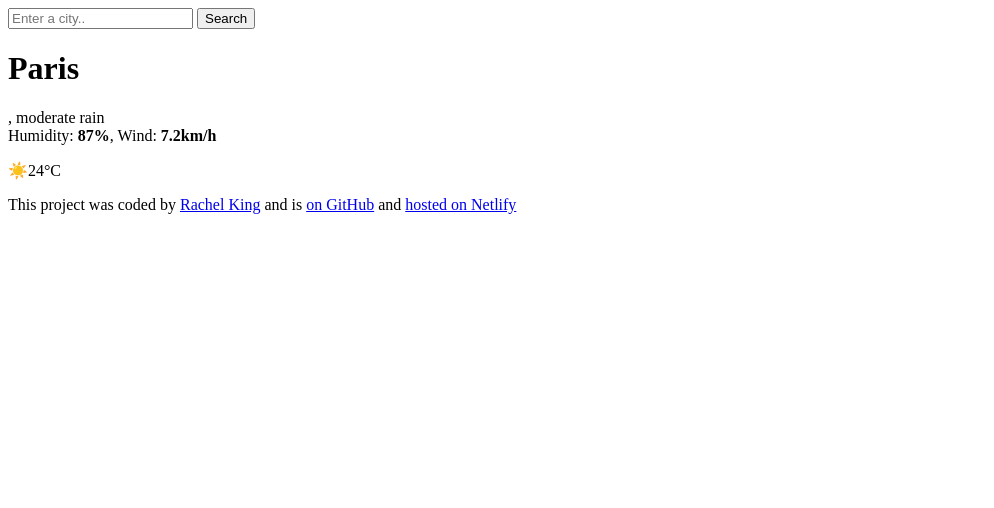
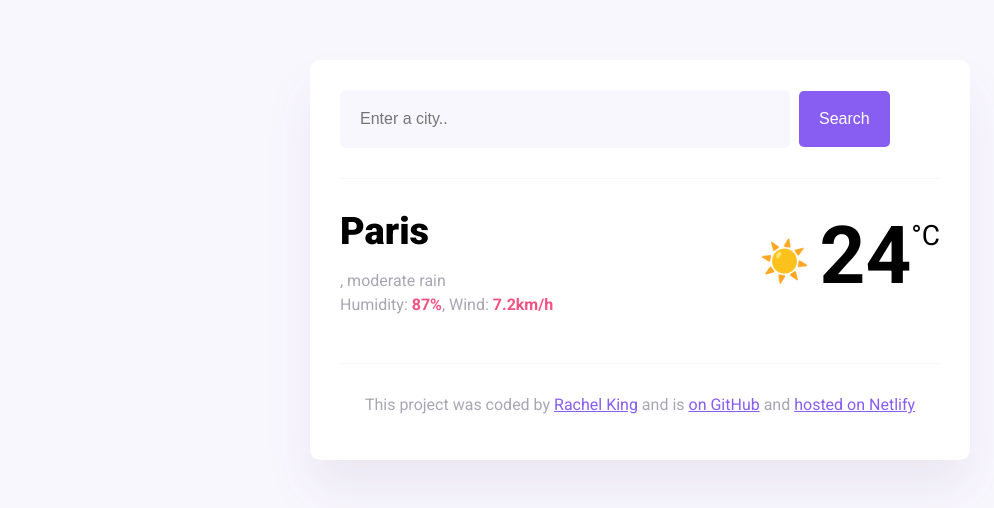
Before and after one commit to rachy1604/Week-6-Homework, a plain HTML site: page index.html in a window 1280 px wide. Shown: the whole page, without its empty margins (0-994 px from the left). Drawn offline with nearby package versions, Linux system fonts and the light colour scheme; files that its build step writes are made by us from their sources; files whose address does not match are found by name.

Commit message:
Updated Netlify link

```diff
--- a/index.html
+++ b/index.html
@@ -50,7 +50,9 @@
           <a href="#" target="_blank">Rachel King</a> and is
           <a href="https://github.com/rachy1604" target="_blank"> on GitHub</a>
           and
-          <a href="#" target="_blank">hosted on Netlify</a>
+          <a href="https://week6weatherapp.netlify.app/" target="_blank"
+            >hosted on Netlify</a
+          >
         </p>
       </footer>
     </div>
--- a/styles.css
+++ b/styles.css
@@ -0,0 +1,98 @@
+body {
+  background: #f9f7fe;
+  font-family: "Roboto", sans-serif;
+}
+
+a {
+  color: #885df1;
+}
+
+.weather-app {
+  background: white;
+  max-width: 600px;
+  margin: 60px auto;
+  padding: 30px;
+  border-radius: 10px;
+  box-shadow: 0 30px 50px rgba(65, 50, 100, 0.08);
+}
+
+header {
+  border-bottom: 1px solid #f9f7fe;
+  padding-bottom: 30px;
+}
+
+.search-input {
+  background-color: #f9f7fe;
+  border: none;
+  color: rgba(39, 33, 66, 0.4);
+  font-size: 16px;
+  padding: 20px;
+  width: 75%;
+  border-radius: 6px;
+}
+
+.search-button {
+  margin-left: 5px;
+  font-size: 16px;
+  background-color: #885df1;
+  color: white;
+  border: none;
+  padding: 20px;
+  line-height: 1;
+  border-radius: 5px;
+}
+
+main {
+  padding: 30px 0;
+}
+
+.current-temperature {
+  font-size: 48px;
+}
+
+.current-weather {
+  display: flex;
+  justify-content: space-between;
+}
+
+.current-city {
+  font-size: 38px;
+  font-weight: 900;
+  margin: 0;
+}
+.current-details {
+  color: rgba(39, 33, 66, 0.4);
+  font-size: 16px;
+  font-weight: 400;
+  line-height: 24px;
+}
+
+.current-details strong {
+  color: #f65282;
+}
+
+.current-temperature-icon {
+  position: relative;
+  top: -8px;
+  font-size: 40px;
+  margin-right: 10px;
+}
+
+.current-temperature-value {
+  font-size: 80px;
+  font-weight: bold;
+}
+
+.current-temperature-unit {
+  font-size: 28px;
+  position: relative;
+  top: -38px;
+}
+
+footer {
+  border-top: 1px solid #f9f7fe;
+  text-align: center;
+  padding-top: 15px;
+
+  color: rgba(39, 33, 66, 0.4);
+}
```
